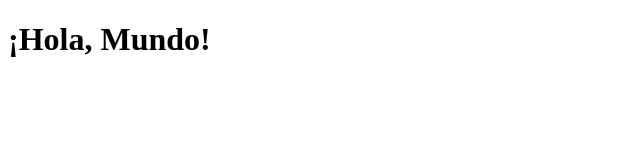
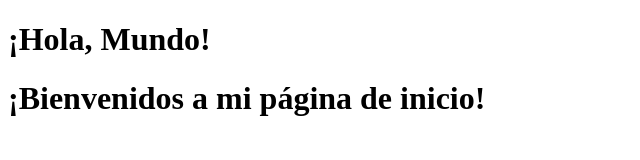
Before and after one commit to Danielagp13/Laboratorio_Daniela, a plain HTML site: page index.html in a window 1280 px wide. Shown: the whole page, without its empty margins (0-640 px from the left). Drawn offline with Linux system fonts and the light colour scheme.

Commit message:
Editar archivo index.html

```diff
--- a/index.html
+++ b/index.html
@@ -7,5 +7,6 @@
 </head>
 <body>
     <h1>¡Hola, Mundo!</h1>
+    <h1>¡Bienvenidos a mi página de inicio!</h1>
 </body>
 </html>
```
